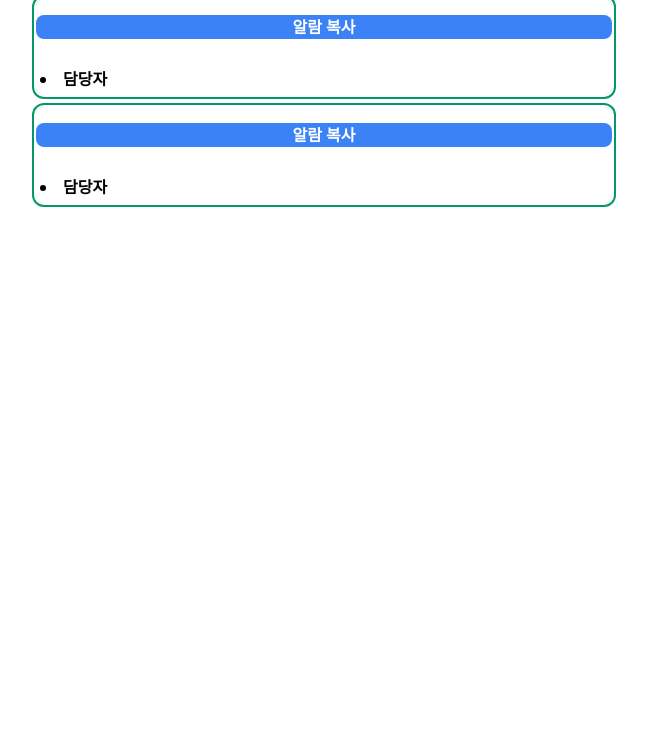
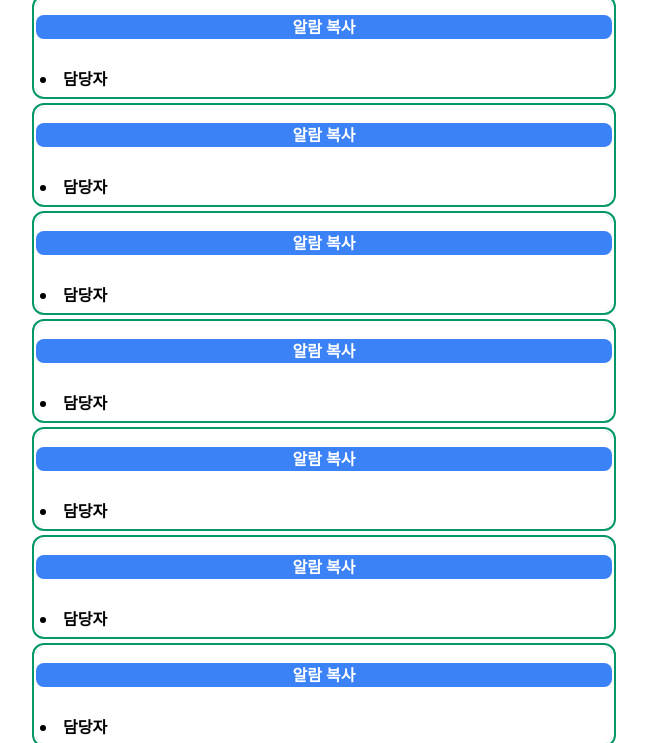
Before and after one commit to sq1533/acUpgrade, a FastAPI app: page /home in a window 1280 px wide. Shown: the part 363-1106 px from the top of the page, without its empty margins (316-963 px from the left). Before the commit the page ends 570 px from the top, so only its background shows below. Run offline with FastAPI, Linux system fonts and the light colour scheme; data that the repository does not hold is empty; some libraries are stand-ins or nearby versions.

Commit message:
feat : DB연동 및 html 확장

```diff
--- a/main.py
+++ b/main.py
@@ -39,21 +39,21 @@ def alarm_1(number:int):
 #alarm 정보
 @app.get("/alarmInfo_{number}")
 def alarm_info(number:int):
-    alarm = pd.read_json(alarmPath,orient="records",dtype={"Alarm":str,"data":str}).iloc[-number]
+    alarm = pd.read_json(alarmPath,orient="records",dtype={"Alarm":str,"data":str}).iloc[-number]["Alarm"]
     if any(i in alarm for i in target_simple):
         MID_1 = alarm.split('가맹점:')
         MID_2 = MID_1[1].split('[',1)
         MID_3 = MID_2[1].split(']',1)
         MID = MID_3[0]
-        alarmAF = {"Alarm":[alarm],"mid":[MID]}
+        alarmAF = {"Alarm":alarm,"mid":MID}
     elif any(i in alarm for i in target_error):
         AI = alarm.replace(' ','')
         MID_1 = AI.split('오류코드:')
         MID_2 = MID_1[1].split('(',1)
         code = str(MID_2[0])
-        alarmAF = {"Alarm":[alarm],"mid":[code]}
+        alarmAF = {"Alarm":alarm,"mid":code}
     else:
-        alarmAF = {"Alarm":[alarm],"mid":"None"}
+        alarmAF = {"Alarm":alarm,"mid":"None"}
     info = pd.read_json(midInfoPath,orient="records",dtype={"mid":str,"info":str,"char":str})
     midList = info['mid'].tolist()
     if alarmAF['mid'] in midList:
@@ -65,21 +65,21 @@ def alarm_info(number:int):
 #alarm 담당자
 @app.get("/alarmChar_{number}")
 def alarm_chcr(number:int):
-    alarm = pd.read_json(alarmPath,orient="records",dtype={"Alarm":str,"data":str}).iloc[-number]
+    alarm = pd.read_json(alarmPath,orient="records",dtype={"Alarm":str,"data":str}).iloc[-number]["Alarm"]
     if any(i in alarm for i in target_simple):
         MID_1 = alarm.split('가맹점:')
         MID_2 = MID_1[1].split('[',1)
         MID_3 = MID_2[1].split(']',1)
         MID = MID_3[0]
-        alarmAF = {"Alarm":[alarm],"mid":[MID]}
+        alarmAF = {"Alarm":alarm,"mid":MID}
     elif any(i in alarm for i in target_error):
         AI = alarm.replace(' ','')
         MID_1 = AI.split('오류코드:')
         MID_2 = MID_1[1].split('(',1)
         code = str(MID_2[0])
-        alarmAF = {"Alarm":[alarm],"mid":[code]}
+        alarmAF = {"Alarm":alarm,"mid":code}
     else:
-        alarmAF = {"Alarm":[alarm],"mid":"None"}
+        alarmAF = {"Alarm":alarm,"mid":"None"}
     info = pd.read_json(midInfoPath,orient="records",dtype={"mid":str,"info":str,"char":str})
     midList = info['mid'].tolist()
     if alarmAF['mid'] in midList:
--- a/templates/home.html
+++ b/templates/home.html
@@ -56,6 +56,51 @@
                 <div hx-get="/alarmInfo_5" hx-trigger="load, every 2s"></div><br>
                 <li class="font-bold">담당자</li>
                 <div hx-get="/alarmChar_5" hx-trigger="load, every 2s"></div>
+            </div>
+        </div>
+        <div id="alarm6Box" class="rounded-lg ring-2 ring-offset-2 ring-green-600">
+            <div id="alarm6" class="py-2 px-4 text-black text-sm rounded-lg bg-white" hx-get="/alarm_6" hx-trigger="load, every 2s"></div>
+            <button id="alarm6Copy" class="w-full rounded-lg font-bold text-white bg-blue-500" onclick="copyText('alarm6')">알람 복사</button>
+            <div id="alarm6Info" data-item-id="alarmInfoBox" class="box-border w-full p-1 rounded-lg text-black bg-white">
+                <div hx-get="/alarmInfo_6" hx-trigger="load, every 2s"></div><br>
+                <li class="font-bold">담당자</li>
+                <div hx-get="/alarmChar_6" hx-trigger="load, every 2s"></div>
+            </div>
+        </div>
+        <div id="alarm7Box" class="rounded-lg ring-2 ring-offset-2 ring-green-600">
+            <div id="alarm7" class="py-2 px-4 text-black text-sm rounded-lg bg-white" hx-get="/alarm_7" hx-trigger="load, every 2s"></div>
+            <button id="alarm7Copy" class="w-full rounded-lg font-bold text-white bg-blue-500" onclick="copyText('alarm7')">알람 복사</button>
+            <div id="alarm7Info" data-item-id="alarmInfoBox" class="box-border w-full p-1 rounded-lg text-black bg-white">
+                <div hx-get="/alarmInfo_7" hx-trigger="load, every 2s"></div><br>
+                <li class="font-bold">담당자</li>
+                <div hx-get="/alarmChar_7" hx-trigger="load, every 2s"></div>
+            </div>
+        </div>
+        <div id="alarm8Box" class="rounded-lg ring-2 ring-offset-2 ring-green-600">
+            <div id="alarm8" class="py-2 px-4 text-black text-sm rounded-lg bg-white" hx-get="/alarm_8" hx-trigger="load, every 2s"></div>
+            <button id="alarm8Copy" class="w-full rounded-lg font-bold text-white bg-blue-500" onclick="copyText('alarm8')">알람 복사</button>
+            <div id="alarm8Info" data-item-id="alarmInfoBox" class="box-border w-full p-1 rounded-lg text-black bg-white">
+                <div hx-get="/alarmInfo_8" hx-trigger="load, every 2s"></div><br>
+                <li class="font-bold">담당자</li>
+                <div hx-get="/alarmChar_8" hx-trigger="load, every 2s"></div>
+            </div>
+        </div>
+        <div id="alarm9Box" class="rounded-lg ring-2 ring-offset-2 ring-green-600">
+            <div id="alarm9" class="py-2 px-4 text-black text-sm rounded-lg bg-white" hx-get="/alarm_9" hx-trigger="load, every 2s"></div>
+            <button id="alarm9Copy" class="w-full rounded-lg font-bold text-white bg-blue-500" onclick="copyText('alarm9')">알람 복사</button>
+            <div id="alarm9Info" data-item-id="alarmInfoBox" class="box-border w-full p-1 rounded-lg text-black bg-white">
+                <div hx-get="/alarmInfo_9" hx-trigger="load, every 2s"></div><br>
+                <li class="font-bold">담당자</li>
+                <div hx-get="/alarmChar_9" hx-trigger="load, every 2s"></div>
+            </div>
+        </div>
+        <div id="alarm10Box" class="rounded-lg ring-2 ring-offset-2 ring-green-600">
+            <div id="alarm10" class="py-2 px-4 text-black text-sm rounded-lg bg-white" hx-get="/alarm_10" hx-trigger="load, every 2s"></div>
+            <button id="alarm10Copy" class="w-full rounded-lg font-bold text-white bg-blue-500" onclick="copyText('alarm10')">알람 복사</button>
+            <div id="alarm10Info" data-item-id="alarmInfoBox" class="box-border w-full p-1 rounded-lg text-black bg-white">
+                <div hx-get="/alarmInfo_10" hx-trigger="load, every 2s"></div><br>
+                <li class="font-bold">담당자</li>
+                <div hx-get="/alarmChar_10" hx-trigger="load, every 2s"></div>
             </div>
         </div>
     </div>
```
